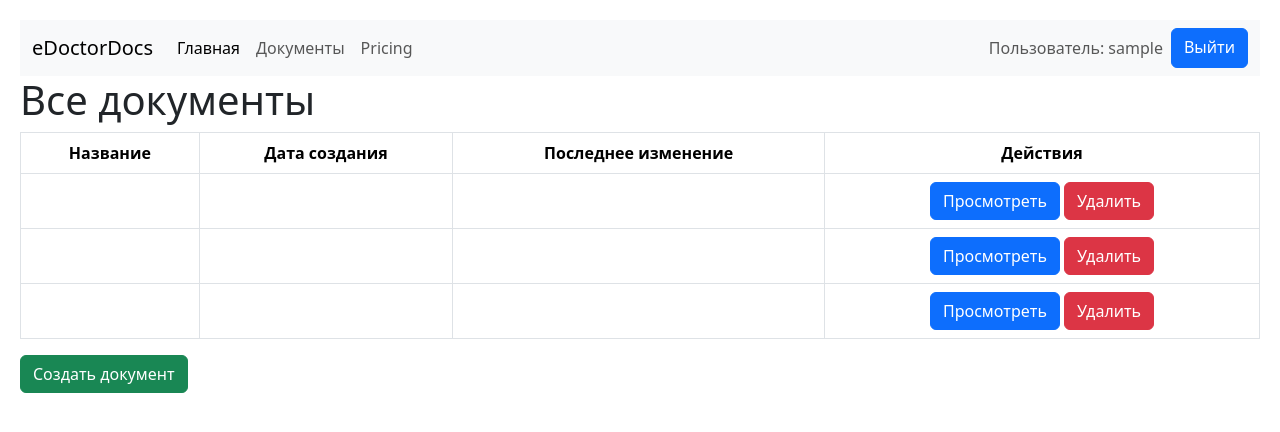
After one commit to NekiyVladimir/medicine, a Django app: page /documents/ in a window 1280 px wide. The commit adds this page. Shown: the top 432 px of the page. Run offline with Django 4.2, Linux system fonts and the light colour scheme; the visitor is signed in with stand-in values (Sample User, id 1); some libraries are stand-ins or nearby versions.

Commit message:
added documents

```diff
--- a/myapp/myapp/settings.py
+++ b/myapp/myapp/settings.py
@@ -131,6 +131,6 @@ STATICFILES_DIRS = [
 
 DEFAULT_AUTO_FIELD = 'django.db.models.BigAutoField'
 
+LOGIN_URL = 'index'
 LOGIN_REDIRECT_URL = 'index'
 LOGOUT_REDIRECT_URL = 'login'
-LOGOUT_REDIRECT_URL = 'login'
--- a/myapp/project/templates/base.html
+++ b/myapp/project/templates/base.html
@@ -7,6 +7,20 @@
     <title>{% block title %}Мой Django проект{% endblock %}</title>
     <link rel="stylesheet" href="{% static 'bootstrap/css/bootstrap.min.css' %}">
     <link rel="stylesheet" href="{% static 'css/style.css' %}">
+    <style>
+        body {
+            margin: 0;
+            padding: 20px;
+            overflow-x: hidden;
+        }
+        .table {
+            border: 1px solid #dee2e6;
+        }
+        .table th, .table td {
+            border: 1px solid #dee2e6;
+            text-align: center;
+        }
+    </style>
 </head>
 <body>
     <header>
@@ -18,8 +32,8 @@
                 </button>
                 <div class="collapse navbar-collapse" id="navbarNavAltMarkup">
                     <div class="navbar-nav">
-                        <a class="nav-link active" aria-current="page" href="#">Home</a>
-                        <a class="nav-link" href="#">Features</a>
+                        <a class="nav-link active" aria-current="page" href="{% url 'index' %}">Главная</a>
+                        <a class="nav-link" href="{% url 'documents' %}">Документы</a>
                         <a class="nav-link" href="#">Pricing</a>
                     </div>
                 </div>
--- /dev/null
+++ b/myapp/project/templates/documents.html
@@ -0,0 +1,51 @@
+{% extends 'base.html' %}
+
+{% block title %}Документы{% endblock %}
+
+{% block content %}
+
+    <h1>Все документы</h1>
+    <table class="table">
+        <thead>
+            <tr>
+                <th>Название</th>
+                <th>Дата создания</th>
+                <th>Последнее изменение</th>
+                <th>Действия</th>
+            </tr>
+        </thead>
+        <tbody>
+            <tr>
+                <td></td>
+                <td></td>
+                <td></td>
+                <td>
+                    <button class="btn btn-primary">Просмотреть</button>
+                    <button class="btn btn-danger">Удалить</button>
+                </td>
+            </tr>
+            <tr>
+                <td></td>
+                <td></td>
+                <td></td>
+                <td>
+                    <button class="btn btn-primary">Просмотреть</button>
+                    <button class="btn btn-danger">Удалить</button>
+                </td>
+            </tr>
+            <tr>
+                <td></td>
+                <td></td>
+                <td></td>
+                <td>
+                    <button class="btn btn-primary">Просмотреть</button>
+                    <button class="btn btn-danger">Удалить</button>
+                </td>
+            </tr>
+        </tbody>
+    </table>
+    <div class="mt-3">
+        <a href="#" class="btn btn-success">Создать документ</a>
+    </div>
+
+{% endblock %}
--- a/myapp/project/urls.py
+++ b/myapp/project/urls.py
@@ -5,6 +5,7 @@ from . import views
 urlpatterns = [
     path('', views.index, name='index'),
     path('register/', views.register, name='register'),
+    path('documents/', views.documents, name='documents'),
     path('login/', views.login_view, name='login'),
     path('logout/', auth_views.LogoutView.as_view(), name='logout'),
 ]
--- a/myapp/project/views.py
+++ b/myapp/project/views.py
@@ -1,5 +1,6 @@
 from django.shortcuts import render, redirect
 from django.http import HttpResponse
+from django.contrib.auth.decorators import login_required
 from django.contrib.auth import login, authenticate
 from .forms import UserRegistrationForm, UserLoginForm
 
@@ -7,6 +8,12 @@ from .forms import UserRegistrationForm, UserLoginForm
 def index(request):
     username = request.user.username if request.user.is_authenticated else ''
     return render(request, 'index.html', {'username': username})
+
+
+@login_required
+def documents(request):
+    username = request.user.username if request.user.is_authenticated else ''
+    return render(request, 'documents.html', {'username': username})
 
 
 def register(request):
```
